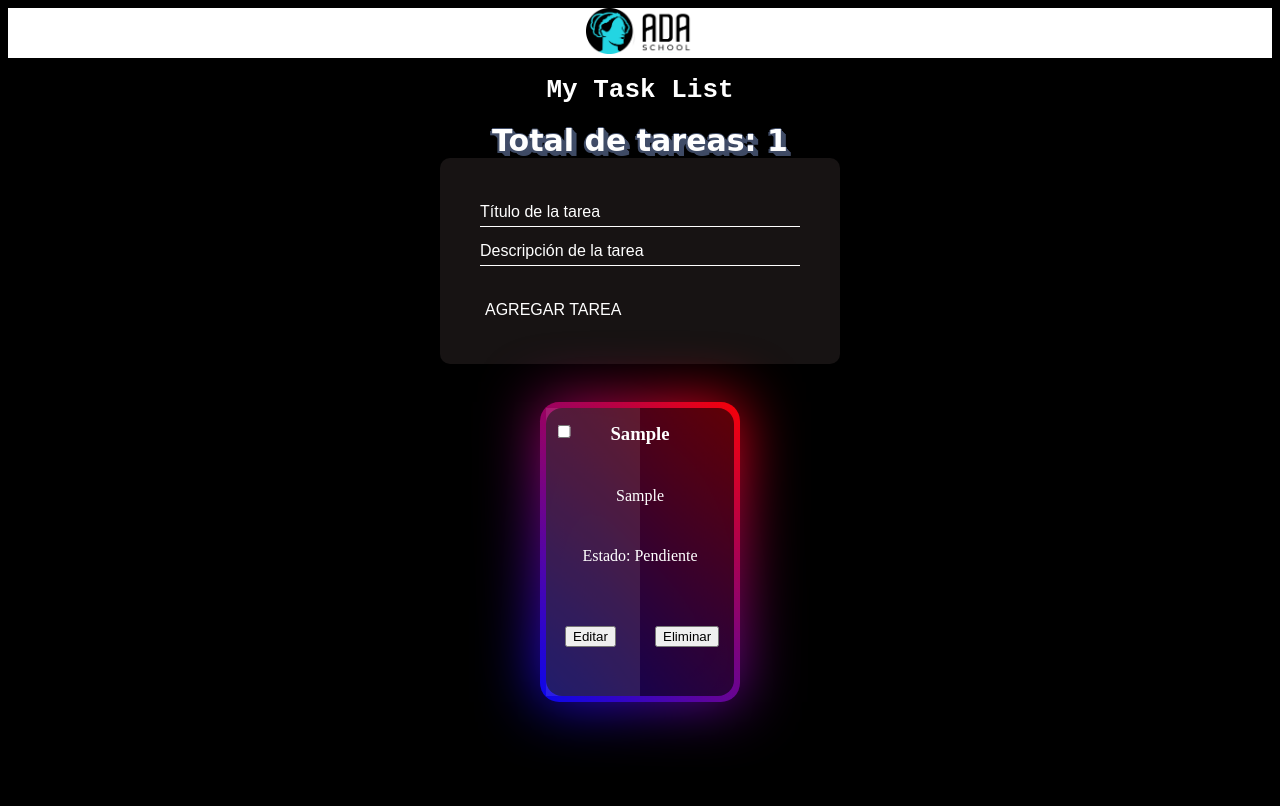
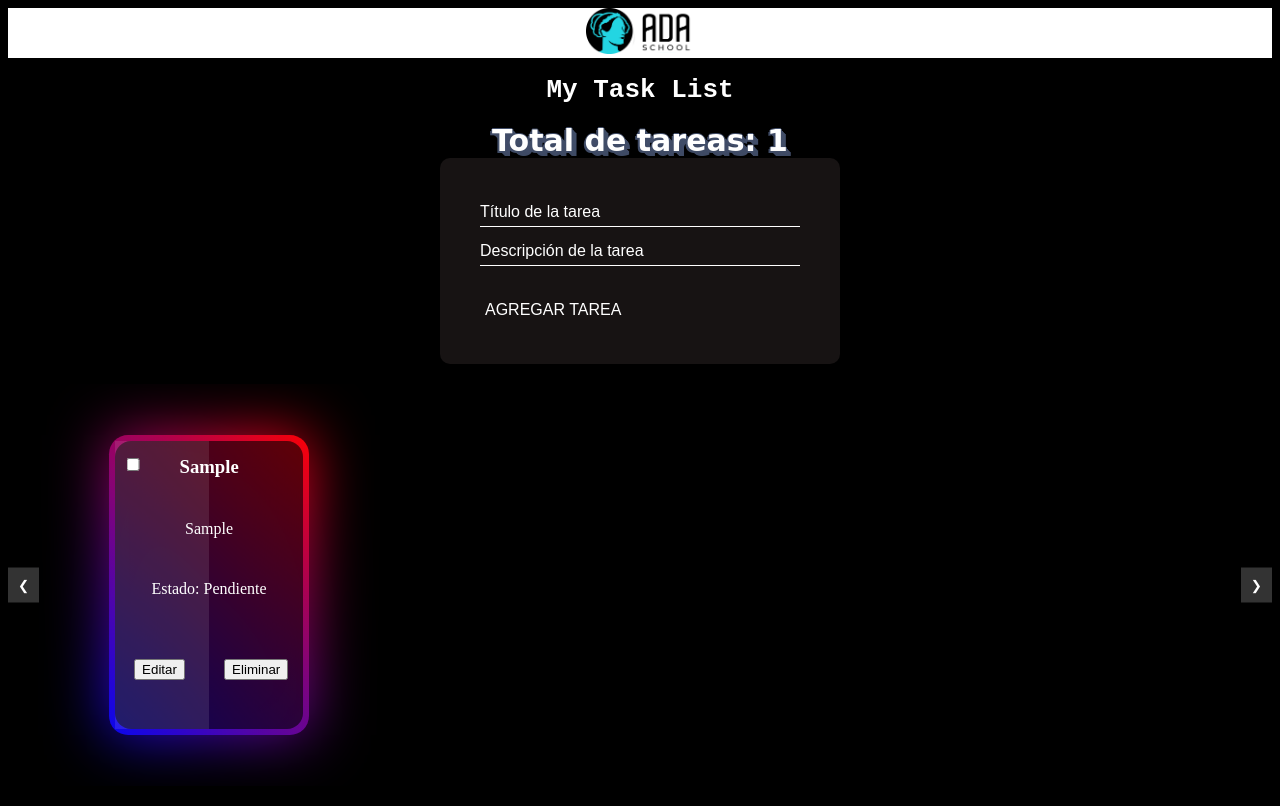
Before and after one commit to crisskmacho/my-react-task-list, a React (Vite) app: page / in a window 1280 px wide. Both pictures are taken after typing "Sample", "Sample" into the empty fields and a click on the button "AGREGAR TAREA". Built offline with nearby package versions, Linux system fonts and the light colour scheme.

Commit message:
add hook

```diff
--- a/src/components/TaskList.jsx
+++ b/src/components/TaskList.jsx
@@ -4,6 +4,7 @@ import Task from './Task';
 import "./tasklist.css";
 import { BotonA } from './Buttons';
 import { useTaskManager } from './hooks/useTaskManage';
+import { useCarousel } from './hooks/useCarousel';
 
 // Definición del componente de función TaskList que no recibe props
 export default function TaskList ({ }) {
@@ -12,6 +13,8 @@ export default function TaskList ({ }) {
 
   const [title, setTitle] = useState('');
   const [description, setDescription] = useState('');
+
+  const {carouselStyle, handleNextButtonClick, handlePrevButtonClick } = useCarousel(0, 300, tasks.length);
 
 
   // Maneja el cambio en el input del título de la tarea
@@ -87,20 +90,28 @@ export default function TaskList ({ }) {
           </form>
         </div>
       </div>
-        <div className='card'>
-          <span></span>
-          <div className='mapTask'>
-            {tasks.map((task, index) => (
+
+      <div className='carousel-container'>
+        <span></span>
+        <div className='carousel' style={carouselStyle}>
+          {tasks.map((task, index) => (
+            <div className='card' key={index}>
               <Task
-                key={index}
                 task={task}
                 index={index}
                 deleteTask={handleDeleteTask}
                 updateTask={handleUpdateTask}
               />
-            ))}
-          </div>
+            </div>
+          ))}
         </div>
+        <button className='prev-button' onClick={handlePrevButtonClick}>
+          &#10094;
+        </button>
+        <button className='next-button' onClick={handleNextButtonClick}>
+          &#10095;
+        </button>
+      </div>
 
     </div>
   );
--- /dev/null
+++ b/src/components/hooks/useCarousel.js
@@ -0,0 +1,32 @@
+import React, { useCallback, useState } from 'react'
+
+export const useCarousel = (initialCounter, initialCardWidth, tasksLength) => {
+
+    const [counter, setCounter] = useState(initialCounter);
+    const [cardWidth] = useState(initialCardWidth)
+
+    const handleNextButtonClick = useCallback(() => {
+        if (counter < tasksLength -1){
+            setCounter((prevCounter) => prevCounter + 1);
+        }
+    }, [counter, tasksLength]);
+
+    const handlePrevButtonClick = useCallback(() => {
+        if(counter > 0){
+            setCounter((prevCounter) => prevCounter - 1);
+        }
+    }, [counter]);
+
+    const carouselStyle = {
+        display: 'flex',
+        transition: 'transform 0.5s ease',
+        transform: `translateX(${-cardWidth * counter}px)`,
+    };
+
+    return {
+        counter,
+        carouselStyle,
+        handleNextButtonClick,
+        handlePrevButtonClick,
+    };
+};
--- a/src/components/tasklist.css
+++ b/src/components/tasklist.css
@@ -1,29 +1,29 @@
-.TotalTask{
+/* styles.css */
+/* Añade aquí los estilos existentes de styles.css */
+
+/* tasklist.css */
+.TotalTask {
     color: white;
     text-align: center;
     font-family: Comic Sans MS;
-    font-weight:bold;
+    font-weight: bold;
     font-size: 30px;
-    text-shadow: -1px 0 #414D68, 0 1px #414D68, 1px 0 #414D68, 0 -1px #414D68, -2px 2px 0 #414D68, 2px 2px 0 #414D68, 1px 1px #414D68, 2px 2px #414D68, 3px 3px #414D68, 4px 4px #414D68, 5px 5px #414D68;
-
+    text-shadow: -1px 0 #414d68, 0 1px #414d68, 1px 0 #414d68, 0 -1px #414d68,
+      -2px 2px 0 #414d68, 2px 2px 0 #414d68, 1px 1px #414d68, 2px 2px #414d68,
+      3px 3px #414d68, 4px 4px #414d68, 5px 5px #414d68;
 }
 
-.whole-container{
+.whole-container {
     display: flex;
     justify-content: center;
 }
 
-
 .task-form-container {
-   /* position: absolute;
-    top: 30%;
-    left: 50%; */
     width: 400px;
     padding: 40px;
-    /*transform: translate(-50%, -50%);*/
     background: rgba(24, 20, 20, 0.987);
     box-sizing: border-box;
-    box-shadow: 0 15px 25px rgba(0,0,0,.6);
+    box-shadow: 0 15px 25px rgba(0, 0, 0, 0.6);
     border-radius: 10px;
 }
 
@@ -45,7 +45,7 @@
 
 .task-form-container .title-input-container,
 .task-form-container .description-input-container {
-  position: relative;
+    position: relative;
 }
 
 .task-form-container input:focus ~ label,
@@ -65,7 +65,7 @@
     text-decoration: none;
     text-transform: uppercase;
     overflow: hidden;
-    transition: .5s;
+    transition: 0.5s;
     margin-top: 20px;
     border: none;
     cursor: pointer;
@@ -76,7 +76,8 @@
     background: #0307f4;
     color: #fff;
     border-radius: 5px;
-    box-shadow: 0 0 5px #0307f4, 0 0 25px #0307f4, 0 0 50px #0307f4, 0 0 100px #0307f4;
+    box-shadow: 0 0 5px #0307f4, 0 0 25px #0307f4, 0 0 50px #0307f4,
+      0 0 100px #0307f4;
 }
 
 .task-form-container button span {
@@ -84,8 +85,7 @@
     display: block;
 }
 
-
-.task-form-container button span:nth-child(1){
+.task-form-container button span:nth-child(1) {
     bottom: 2px;
     left: -100%;
     width: 100%;
@@ -94,10 +94,45 @@
     animation: btn-anim1 2s linear infinite;
 }
 
+/* Carousel styles */
+.carousel-container {
+    position: relative;
+    width: 100%;
+    overflow: hidden;
+    margin: 20px 0;
+}
 
-.mapTask{
+.carousel {
     display: flex;
+    transition: transform 0.5s ease;
+    padding: 8%;
     flex-direction: row;
-    justify-content: center;
-    padding: 3%;
 }
+
+.card {
+    flex: 0 0 auto;
+    width: 300px; /* Ajusta el ancho de la tarjeta según tu diseño */
+    height: 200px; /* Ajusta la altura de la tarjeta según tu diseño */
+    display: flex;
+    align-items: center;
+}
+
+.prev-button,
+.next-button {
+    position: absolute;
+    top: 50%;
+    transform: translateY(-50%);
+    background-color: #333;
+    color: white;
+    border: none;
+    padding: 10px;
+    cursor: pointer;
+}
+
+.prev-button {
+    left: 0;
+}
+
+.next-button {
+    right: 0;
+}
```
